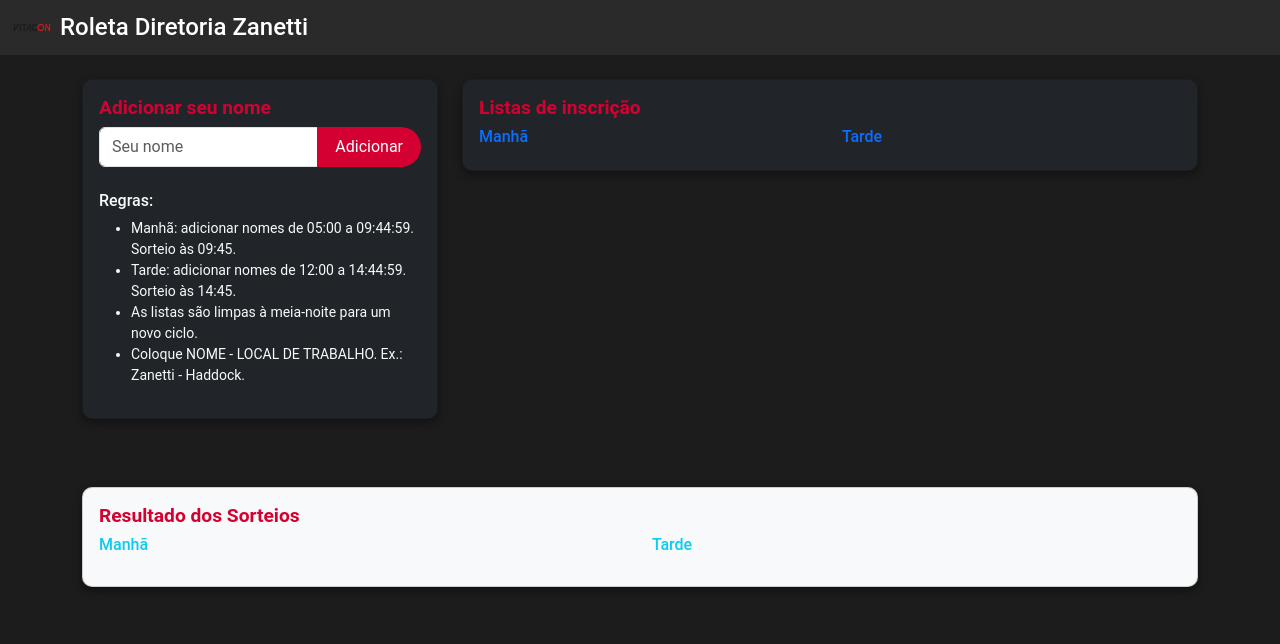
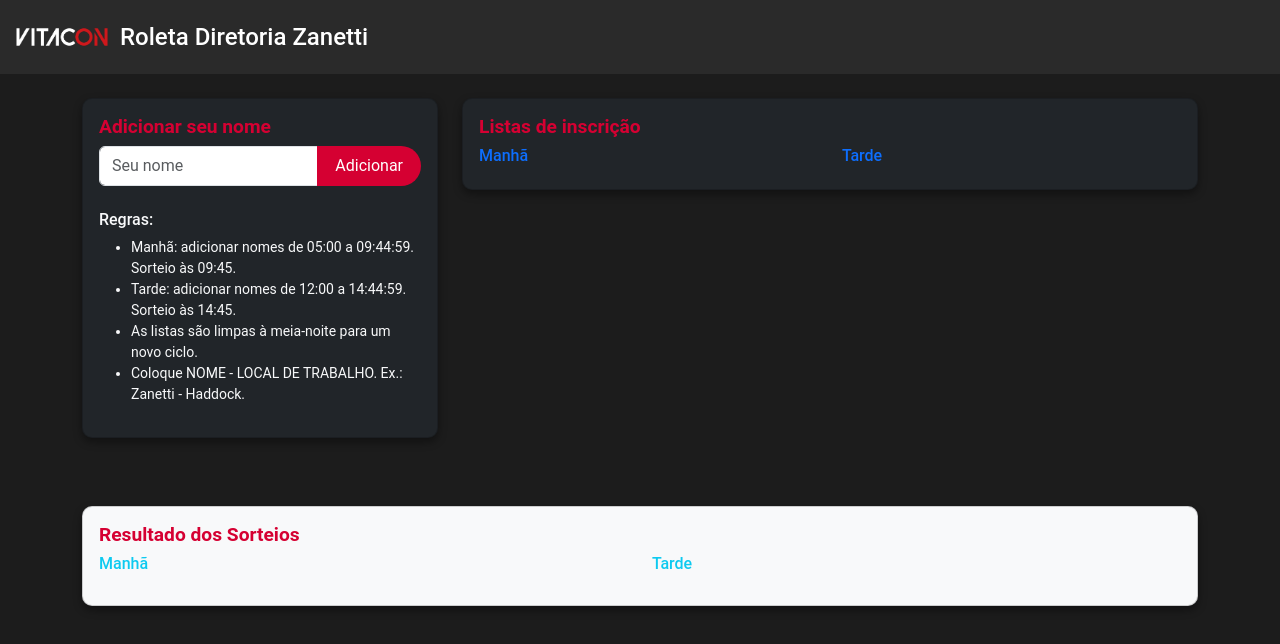
Before and after one commit to LHLVilar/roleta_diretoria, a website: page public/index.html in a window 1280 px wide. Drawn offline with nearby package versions, Linux system fonts and the light colour scheme; no server answers.

Commit message:
Update index.html
Trocado o logo, especifico para fundo escuro e aumentado o tamanho

```diff
--- a/public/index.html
+++ b/public/index.html
@@ -11,7 +11,7 @@
  <nav class="navbar navbar-dark bg-dark">
   <div class="container-fluid">
     <a class="navbar-brand d-flex align-items-center" href="#">
-      <img src="/Logo_vitacon-01.png" alt="Vitacon" width="40" class="me-2">
+      <img src="/Logo_vitacon-03.png" alt="Vitacon" width="100" class="me-2">
       <span class="h4 mb-0">Roleta Diretoria Zanetti</span>
     </a>
   </div>
```
